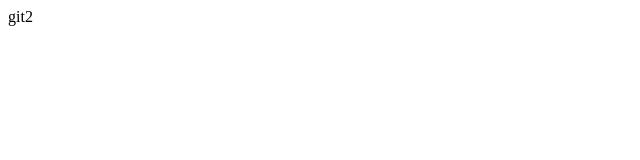
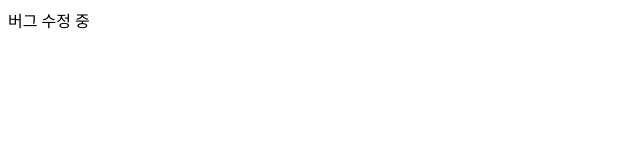
Before and after one commit to kloklog/git, a plain HTML site: page index.html in a window 1280 px wide. Shown: the full height of the page, 0-640 px from the left. Drawn offline with Linux system fonts and the light colour scheme.

Commit message:
버그 수정 시작

```diff
--- a/index.html
+++ b/index.html
@@ -7,7 +7,6 @@
     <title>Document</title>
 </head>
 <body>
-    git2
-
+    버그 수정 중
 </body>
 </html>
```
